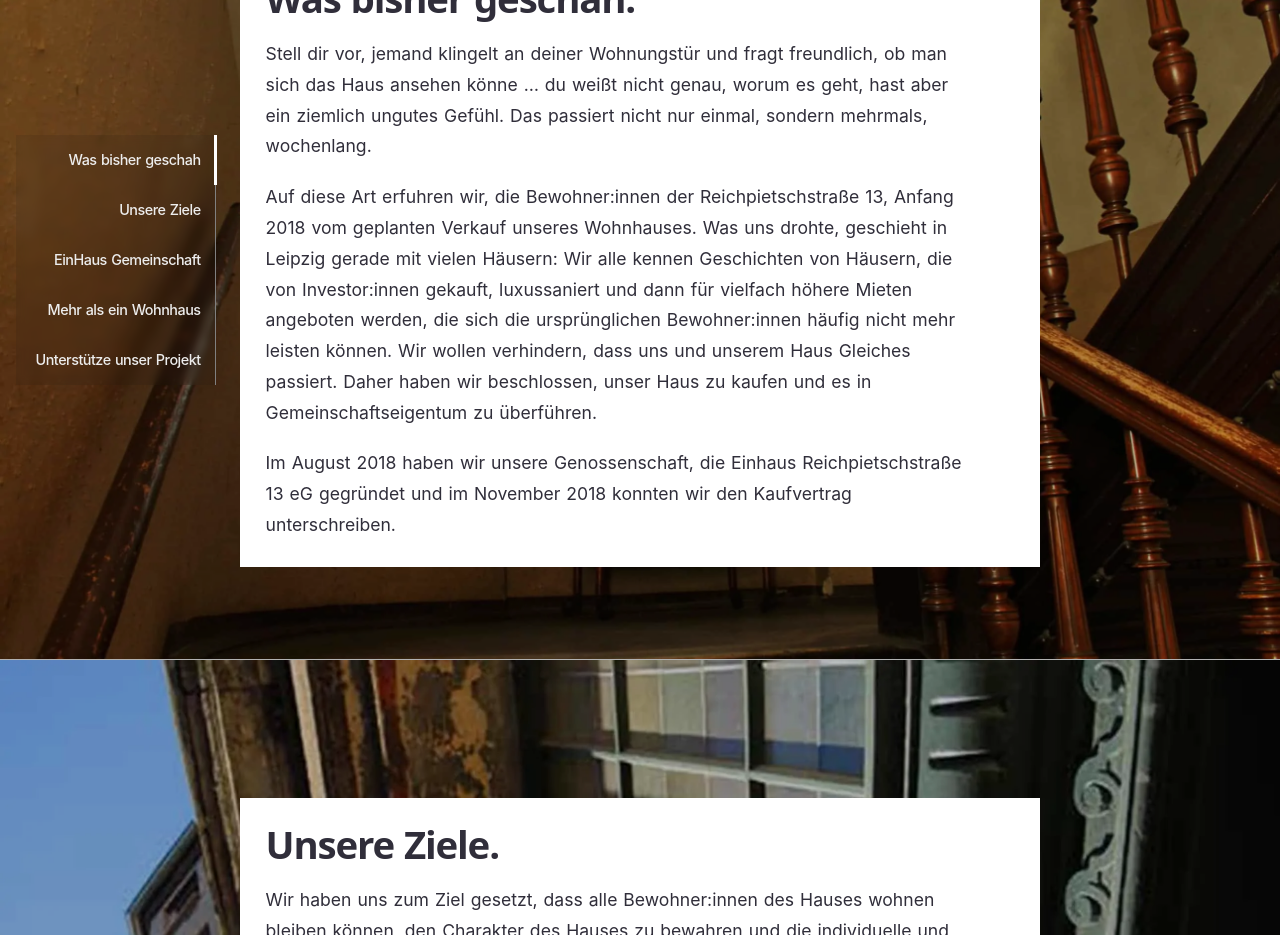
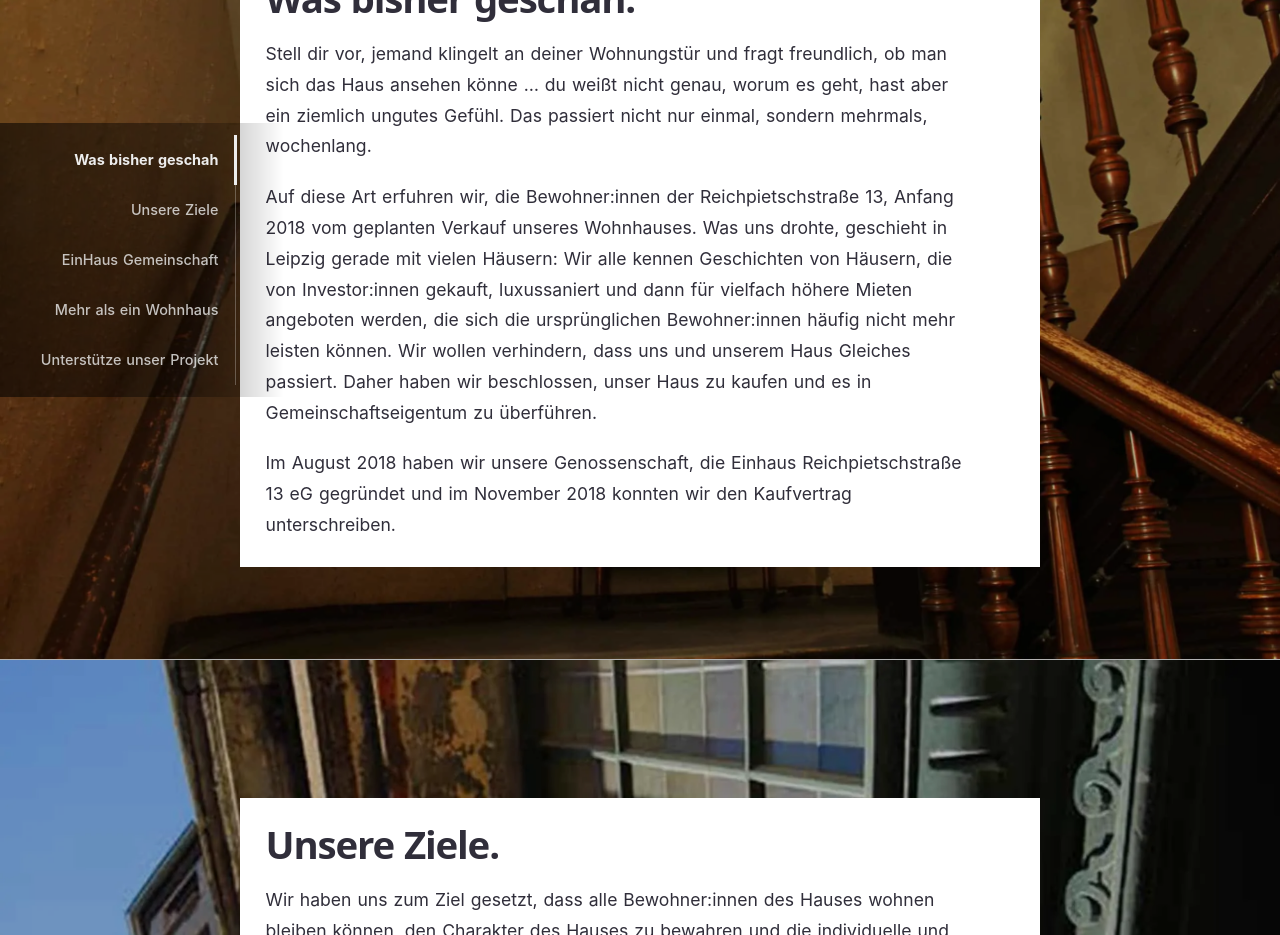
Before and after one commit to 3vincent/einhaus-leipzig, a Nuxt app: page /#bisher in a window 1280 px wide. Before the commit this address had no page. Shown: the part 940-1875 px from the top of the page. Built offline with nearby package versions, Linux system fonts and the light colour scheme.

Commit message:
feat(landing): redesign one-scroll navigation

```diff
--- a/app/components/landing/one-scroll-menu.vue
+++ b/app/components/landing/one-scroll-menu.vue
@@ -1,30 +1,62 @@
 <template>
-  <div class="on-site-menu">
-    <ul>
+  <nav class="on-site-menu" aria-label="Abschnitte auf dieser Seite">
+    <button
+      type="button"
+      class="mobile-section-trigger"
+      :aria-expanded="mobileMenuOpen"
+      aria-controls="section-navigation"
+      @click="mobileMenuOpen = !mobileMenuOpen"
+    >
+      <span class="current-section">{{ activeSection?.text }}</span>
+      <span class="trigger-symbol" aria-hidden="true">
+        {{ mobileMenuOpen ? '↑' : '↓' }}
+      </span>
+    </button>
+
+    <ul
+      id="section-navigation"
+      class="section-list"
+      :class="{ 'is-mobile-open': mobileMenuOpen }"
+    >
       <li
         v-for="menuEntry in menuEntries"
         :id="`${menuEntry.hash}-nav`"
         :key="menuEntry.hash"
+        :class="{ 'is-active': activeHash === menuEntry.hash }"
       >
-        <NuxtLink :to="{ hash: `#${menuEntry.hash}` }" :external="true">
-          {{ menuEntry.text }}
+        <NuxtLink
+          :to="{ hash: `#${menuEntry.hash}` }"
+          :external="true"
+          :aria-current="activeHash === menuEntry.hash ? 'location' : undefined"
+          @click="mobileMenuOpen = false"
+        >
+          <span class="section-title">{{ menuEntry.text }}</span>
         </NuxtLink>
       </li>
 
-      <div
-        class="menuItemIndicator"
+      <li class="section-rule" aria-hidden="true">
+        <span
+          class="section-progress"
           :style="{
             transform: `translateY(${menuItemIndicatorScrollPosition}px)`,
           }"
-      ></div>
+        ></span>
+      </li>
     </ul>
-  </div>
+
+    <span class="mobile-progress" aria-hidden="true">
+      <span :style="{ width: `${activeProgress}%` }"></span>
+    </span>
+  </nav>
 </template>
 
 <script setup lang="ts">
 import { LANDING_PAGE_SLUGS } from '~~/util/enums'
 
 const menuItemIndicatorScrollPosition = ref(0)
+const activeHash = ref<LANDING_PAGE_SLUGS>(LANDING_PAGE_SLUGS.BISHER)
+const mobileMenuOpen = ref(false)
+let menuHighlightObserver: IntersectionObserver | undefined
 
 type MenuEntry = {
   hash: LANDING_PAGE_SLUGS
@@ -32,174 +64,245 @@ type MenuEntry = {
 }
 
 const menuEntries: MenuEntry[] = [
-  {
-    hash: LANDING_PAGE_SLUGS.BISHER,
-    text: 'Was bisher geschah',
-  },
-  {
-    hash: LANDING_PAGE_SLUGS.ZIELE,
-    text: 'Unsere Ziele',
-  },
-  {
-    hash: LANDING_PAGE_SLUGS.GEMEINSCHAFT,
-    text: 'EinHaus Gemeinschaft',
-  },
-  {
-    hash: LANDING_PAGE_SLUGS.WOHNHAUS,
-    text: 'Mehr als ein Wohnhaus',
-  },
-  {
-    hash: LANDING_PAGE_SLUGS.UNTERSTUZUNG,
-    text: 'Unterstütze unser Projekt',
-  },
+  { hash: LANDING_PAGE_SLUGS.BISHER, text: 'Was bisher geschah' },
+  { hash: LANDING_PAGE_SLUGS.ZIELE, text: 'Unsere Ziele' },
+  { hash: LANDING_PAGE_SLUGS.GEMEINSCHAFT, text: 'EinHaus Gemeinschaft' },
+  { hash: LANDING_PAGE_SLUGS.WOHNHAUS, text: 'Mehr als ein Wohnhaus' },
+  { hash: LANDING_PAGE_SLUGS.UNTERSTUZUNG, text: 'Unterstütze unser Projekt' },
 ]
 
-async function highlightMenuItem() {
-  if (window && window.innerWidth < 768) return
+const activeSectionIndex = computed(() =>
+  Math.max(
+    0,
+    menuEntries.findIndex(entry => entry.hash === activeHash.value)
+  )
+)
+const activeSection = computed(() => menuEntries[activeSectionIndex.value])
+const activeProgress = computed(
+  () => ((activeSectionIndex.value + 1) / menuEntries.length) * 100
+)
+
+function highlightMenuItem() {
+  menuHighlightObserver?.disconnect()
 
   const pageSections = Array.from(
-    document.querySelectorAll('.landing-contentBox')
+    document.querySelectorAll<HTMLElement>('.landing-contentBox')
   )
 
-  if ('IntersectionObserver' in window) {
-    const observerOptions = {
-      threshold: 0.75,
+  if (!('IntersectionObserver' in window)) return
+
+  menuHighlightObserver = new IntersectionObserver(
+    entries => {
+      const visibleSection = entries
+        .filter(entry => entry.isIntersecting)
+        .sort((a, b) => b.intersectionRatio - a.intersectionRatio)[0]
+      const sectionId = visibleSection?.target.closest('.landing-container')?.id
+      const menuIndex = menuEntries.findIndex(entry => entry.hash === sectionId)
+
+      if (menuIndex < 0) return
+
+      activeHash.value = menuEntries[menuIndex]!.hash
+      menuItemIndicatorScrollPosition.value = 50 * menuIndex
+
+      const url = new URL(window.location.href)
+      url.hash = activeHash.value
+      history.replaceState(history.state, '', url)
+    },
+    { threshold: 0.75 }
+  )
+
+  pageSections.forEach(pageSection =>
+    menuHighlightObserver?.observe(pageSection)
+  )
 }
 
-    const menuHighlightObserver = new IntersectionObserver(
-      (entries, _observer) => {
-        entries.forEach(async entry => {
-          const menuItems = document.querySelectorAll('.on-site-menu li')
-
-          const menuItemToHighlight = document.querySelector(
-            `#${entry.target.closest('.landing-container')?.id}-nav`
-          )
-
-          if (entry.isIntersecting) {
-            menuItems.forEach(item => {
-              item.classList.remove('is-active')
-            })
-
-            menuItemToHighlight?.classList.add('is-active')
-
-            const currentHighlightedMenuItemIndex = Array.from(
-              menuItems
-            ).findIndex(item => item.id === menuItemToHighlight?.id)
-
-            if (currentHighlightedMenuItemIndex >= 0)
-              menuItemIndicatorScrollPosition.value =
-                50 * currentHighlightedMenuItemIndex
-            if (currentHighlightedMenuItemIndex < 0)
-              menuItemIndicatorScrollPosition.value = 0
-
-            // update url while scrolling over elements but not clicking in the side menu
-            if (entry.target.parentElement?.id) {
-              await navigateTo({
-                hash: `#${entry.target.parentElement?.id}`,
-              })
-
-              return
-            }
-
-            await navigateTo({ hash: '' })
-          }
-        })
-      },
-      observerOptions
-    )
-
-    pageSections.forEach(pageSection => {
-      menuHighlightObserver.observe(pageSection)
-    })
-  }
-}
-
-onMounted(() => {
-  highlightMenuItem()
-
-  window.addEventListener('resize', highlightMenuItem)
-})
+onMounted(highlightMenuItem)
+onBeforeUnmount(() => menuHighlightObserver?.disconnect())
 </script>
 
 <style lang="scss" scoped>
 .on-site-menu {
-  display: none;
   position: sticky;
+  top: 60px;
   z-index: 1002;
-  width: max-content;
+  width: 100%;
+  background: white;
+  border-top: 1px solid var(--main-text-color-dark);
+  border-bottom: 1px solid var(--main-text-color-dark);
+
+  @media screen and (min-width: $md) {
     left: 0;
-  margin-left: max(1rem, calc((100vw - 800px) / 2 - 200px - 3rem));
-  margin-top: 2rem;
+    top: calc(50% - (250px / 2));
+    width: 220px;
     margin-top: calc(50vh - (250px / 2));
     margin-bottom: calc(50vh - (250px / 2));
-  top: calc(50% - (250px / 2));
+    margin-left: max(1rem, calc((100vw - 800px) / 2 - 220px - 3rem));
+    background: transparent;
+    border: 0;
+
+    &::before {
+      content: '';
+      position: absolute;
+      z-index: -1;
+      top: -0.75rem;
+      right: -3rem;
+      bottom: -0.75rem;
+      left: -1.5rem;
+      background: linear-gradient(
+        90deg,
+        rgba(0, 0, 0, 0.58) 0%,
+        rgba(0, 0, 0, 0.34) 68%,
+        transparent 100%
+      );
+      pointer-events: none;
+    }
+  }
+}
+
+.mobile-section-trigger {
+  display: grid;
+  width: 100%;
+  min-height: 52px;
+  grid-template-columns: 1fr auto;
+  gap: 1rem;
+  padding: 0.8rem 1rem;
+  align-items: center;
+  color: var(--main-text-color-dark);
+  background: white;
+  border: 0;
+  font: inherit;
+  text-align: left;
+  cursor: pointer;
+
+  @media screen and (min-width: $md) {
+    display: none;
+  }
+}
+
+.current-section {
+  overflow: hidden;
+  font-size: 0.78rem;
+  font-weight: 700;
+  letter-spacing: 0.08em;
+  text-overflow: ellipsis;
+  text-transform: uppercase;
+  white-space: nowrap;
+}
+
+.trigger-symbol {
+  font-size: 1rem;
+  line-height: 1;
+}
+
+.section-list {
+  display: none;
+  margin: 0;
+  padding: 0;
+  background: white;
+  list-style: none;
+
+  &.is-mobile-open {
+    display: block;
+    border-top: 1px solid var(--main-text-color-dark);
+  }
 
   @media screen and (min-width: $md) {
     display: block;
+    width: 220px;
+    background: transparent;
+  }
 }
 
-  ul {
-    list-style: none;
+.section-list li:not(.section-rule) {
+  width: 100%;
+  height: 50px;
   margin: 0;
   padding: 0;
-
-    background-color: rgba(27, 27, 27, 0.1);
-    backdrop-filter: blur(4px);
 }
 
-  li {
+.section-list a,
+.section-list a:visited {
+  display: grid;
+  width: 100%;
   height: 50px;
-    width: 200px;
-    padding: 0;
-    margin: 0;
+  grid-template-columns: 1fr;
+  padding: 0 1rem;
+  align-items: center;
+  color: var(--main-text-color-dark);
+  font-size: 0.9rem;
+  font-weight: 500;
+  line-height: 1;
+  text-decoration: none;
 
-    display: flex;
-    justify-content: center;
-    align-content: center;
-    flex-direction: column;
-
-    border-right: 1px solid grey;
+  @media screen and (min-width: $md) {
+    padding: 0 1.1rem 0 0;
+    color: var(--main-text-color-light);
+    opacity: 0.8;
+    text-align: right;
+  }
 }
 
-  ul li a,
-  ul li a:visited {
-    display: block;
-    color: var(--main-text-color-light);
-
-    font-size: 0.9rem;
-    font-weight: 500;
-    letter-spacing: -0.5px;
-    text-decoration: none;
-    line-height: 1rem;
-    text-align: right;
-
-    display: flex;
-    align-content: center;
-    justify-content: right;
-    padding-top: 0.9rem;
-    padding-right: 0.9rem;
-    padding-bottom: 0.9rem;
-    padding-left: 0.6rem;
+.section-title {
+  @media screen and (min-width: $md) {
+    justify-self: end;
+  }
 }
 
-  // .is-active {
-  // }
-
-  .menuItemIndicator {
-    position: absolute;
-    height: 50px;
-    width: 3px;
-    right: -1px;
-    top: 0px;
-    background-color: white;
-    transition: transform 0.3s ease-in-out;
-    will-change: transform;
+.section-list li.is-active a,
+.section-list a:hover,
+.section-list a:focus-visible {
+  opacity: 1;
 }
 
-  li.is-active a,
-  li.is-active a:visited {
-    font-weight: bold;
-    margin-right: -3px;
+.section-list li.is-active a {
+  font-weight: 750;
+}
+
+.section-list a:focus-visible {
+  outline: 2px solid currentColor;
+  outline-offset: -3px;
+}
+
+.section-rule {
+  display: none;
+
+  @media screen and (min-width: $md) {
+    position: absolute;
+    display: block;
+    right: 0;
+    top: 0;
+    width: 1px;
+    height: 250px;
+    background: rgba(255, 255, 255, 0.26);
+    list-style: none;
+  }
+}
+
+.section-progress {
+  position: absolute;
+  right: -1px;
+  top: 0;
+  width: 3px;
+  height: 50px;
+  background: var(--main-text-color-light);
+  transition: transform 200ms cubic-bezier(0.22, 1, 0.36, 1);
+}
+
+.mobile-progress {
+  display: block;
+  width: 100%;
+  height: 2px;
+  background: rgba(0, 0, 0, 0.15);
+
+  > span {
+    display: block;
+    height: 100%;
+    background: var(--main-text-color-dark);
+    transition: width 200ms cubic-bezier(0.22, 1, 0.36, 1);
+  }
+
+  @media screen and (min-width: $md) {
+    display: none;
   }
 }
 </style>
```
Lines whose indentation alone changed are shown as unchanged.
